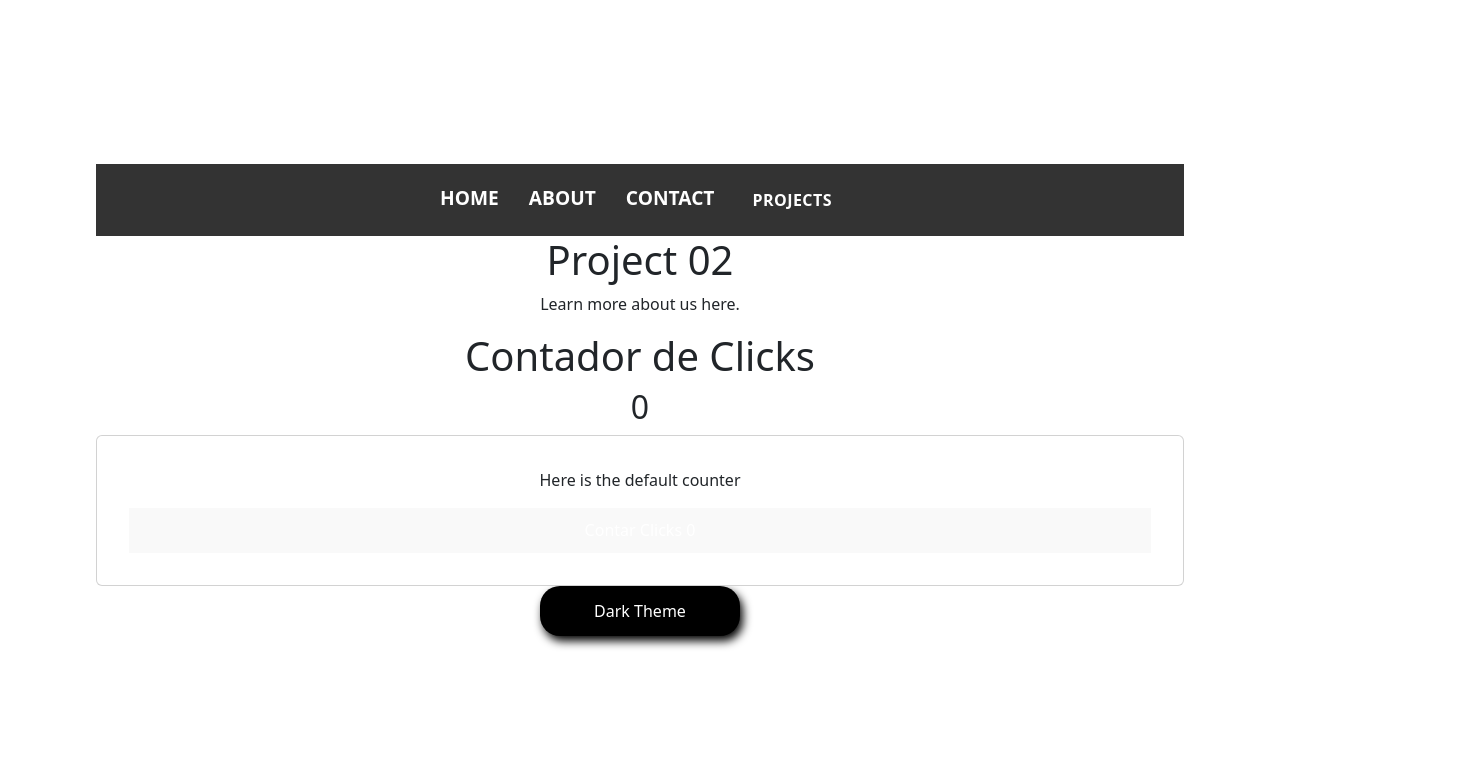
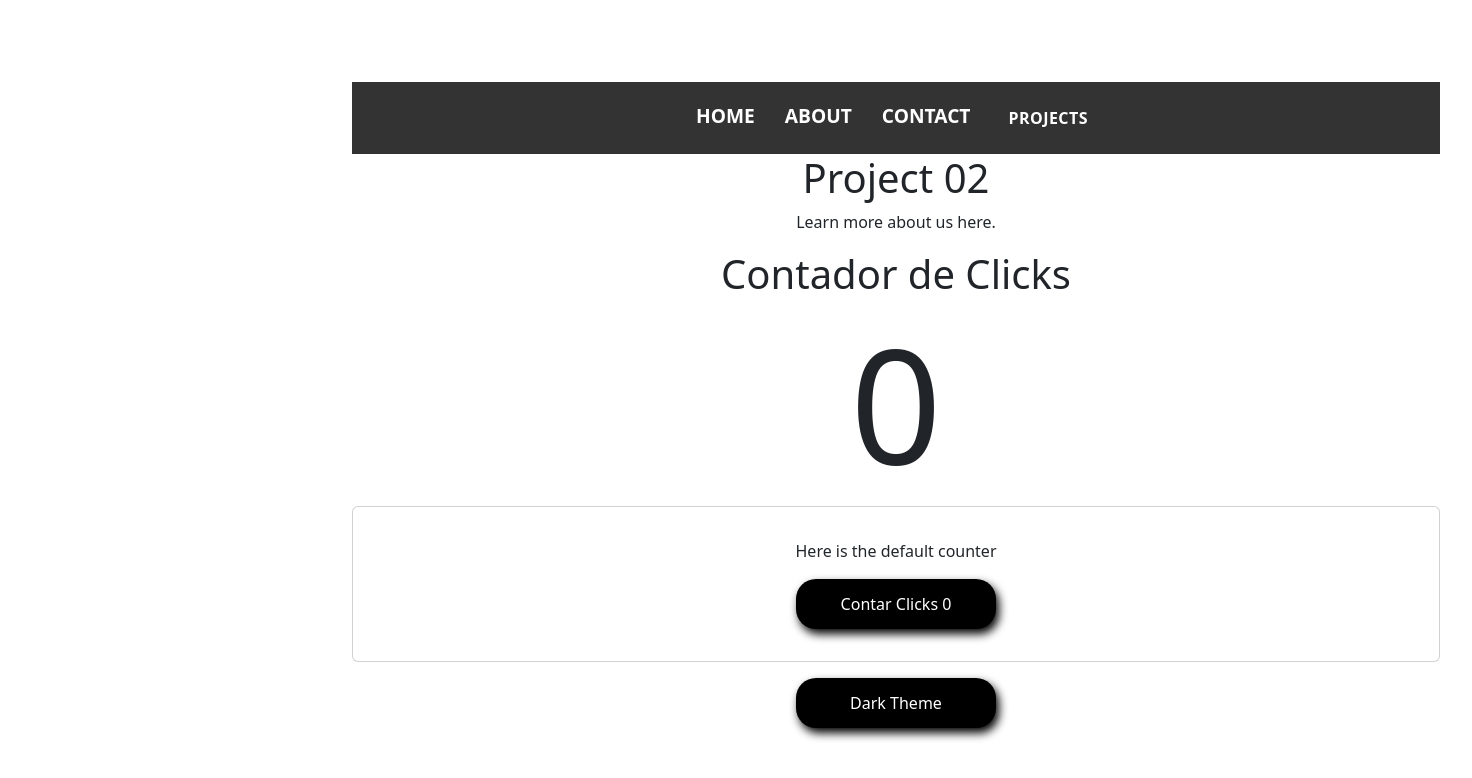
Before and after one commit to lbruster/changecolor, a React (Vite) app: page /projects/2 in a window 1280 px wide. Shown: the top 778 px of the page, 1472 px wide, since content can reach past the window. Built offline with nearby package versions, Linux system fonts and the light colour scheme.

Commit message:
project 2

```diff
--- a/src/App.css
+++ b/src/App.css
@@ -4,6 +4,11 @@
   margin: 0 auto;
   padding: 2rem;
   text-align: center;
+}
+div#root {
+  top: 50px;
+  position: absolute;
+  left: 25%;
 }
 
 .logo {
@@ -84,7 +89,17 @@ section button {
   border-radius: 20px;
   height: 50px;
 }
-
+h2.conteo-clicks {
+  font-size: 10rem;
+}
+app button {
+  background: #000;
+  width: 200px;
+  margin: 0 auto;
+  box-shadow: 3px 5px 10px #000;
+  border-radius: 20px;
+  height: 50px;
+}
 /*** Dark Theme ***/
 .base-button {
   background: #000;
--- a/src/Theme.tsx
+++ b/src/Theme.tsx
@@ -20,12 +20,16 @@ function SelectTheme() {
   };
 
   return (
+    <>
+      <p></p>
+      <p></p>
       <button
         className={`base-button ${isActive ? "active-button" : ""}`}
         onClick={toggleActive}
       >
         {`${isActive ? "Light Theme" : "Dark Theme"}`}
       </button>
+    </>
   );
 }
 
--- a/src/components/projects/project02.tsx
+++ b/src/components/projects/project02.tsx
@@ -17,6 +17,7 @@ const Project02 = () => {
   realizados.
       */
     <>
+      <section className="projects">
         <div>
           <h1>Project 02</h1>
           <p>Learn more about us here.</p>
@@ -27,6 +28,7 @@ const Project02 = () => {
           <p>Here is the default counter</p>
           <button onClick={incrementar}>Contar Clicks {count}</button>
         </div>
+      </section>
     </>
   );
 };
--- a/src/components/projects/project03.tsx
+++ b/src/components/projects/project03.tsx
@@ -2,10 +2,14 @@ import React from "react";
 
 const About = () => {
   return (
-    <div>
-      <h1>Project 03</h1>
-      <p>Learn more about us here.</p>
-    </div>
+    <>
+      <section className="projects">
+        <div>
+          <h1>Project 03</h1>
+          <p>Learn more about us here.</p>
+        </div>
+      </section>
+    </>
     /*
     1. Cambiador de Color de Fondo
 Objetivo del ejercicio: Practicar eventos en JavaScript y manipulación de estilos del DOM.
--- a/src/components/projects/project04.tsx
+++ b/src/components/projects/project04.tsx
@@ -2,10 +2,15 @@ import React from "react";
 
 const About = () => {
   return (
-    <div>
-      <h1>Project 04</h1>
-      <p>Learn more about us here.</p>
-    </div>
+    <>
+      <section className="projects">
+        <div>
+          <h1>Project 04</h1>
+          <p>Learn more about us here.</p>
+        </div>
+      </section>
+    </>
+
     /*
     1. Cambiador de Color de Fondo
 Objetivo del ejercicio: Practicar eventos en JavaScript y manipulación de estilos del DOM.
--- a/src/components/projects/project05.tsx
+++ b/src/components/projects/project05.tsx
@@ -2,10 +2,14 @@ import React from "react";
 
 const About = () => {
   return (
-    <div>
-      <h1>Project 05</h1>
-      <p>Learn more about us here.</p>
-    </div>
+    <>
+      <section className="projects">
+        <div>
+          <h1>Project 05</h1>
+          <p>Learn more about us here.</p>
+        </div>
+      </section>
+    </>
     /*
     1. Cambiador de Color de Fondo
 Objetivo del ejercicio: Practicar eventos en JavaScript y manipulación de estilos del DOM.
--- a/src/components/projects/project06.tsx
+++ b/src/components/projects/project06.tsx
@@ -2,10 +2,14 @@ import React from "react";
 
 const About = () => {
   return (
-    <div>
-      <h1>Project 06</h1>
-      <p>Learn more about us here.</p>
-    </div>
+    <>
+      <section className="projects">
+        <div>
+          <h1>Project 06</h1>
+          <p>Learn more about us here.</p>
+        </div>
+      </section>
+    </>
     /*
     1. Cambiador de Color de Fondo
 Objetivo del ejercicio: Practicar eventos en JavaScript y manipulación de estilos del DOM.
--- a/src/components/projects/project07.tsx
+++ b/src/components/projects/project07.tsx
@@ -2,10 +2,14 @@ import React from "react";
 
 const About = () => {
   return (
-    <div>
-      <h1>Project 07</h1>
-      <p>Learn more about us here.</p>
-    </div>
+    <>
+      <section className="projects">
+        <div>
+          <h1>Project 07</h1>
+          <p>Learn more about us here.</p>
+        </div>
+      </section>
+    </>
     /*
     7. Generador de Contraseñas Aleatorias
 Objetivo del ejercicio: Practicar generación de cadenas aleatorias y uso de formularios.
--- a/src/components/projects/project08.tsx
+++ b/src/components/projects/project08.tsx
@@ -2,10 +2,15 @@ import React from "react";
 
 const About = () => {
   return (
-    <div>
-      <h1>Project 08</h1>
-      <p>Learn more about us here.</p>
-    </div>
+    <>
+      <section className="projects">
+        <div>
+          <h1>Project 08</h1>
+          <p>Learn more about us here.</p>
+        </div>
+      </section>
+    </>
+
     /*
 8. Contador de Palabras y Caracteres
 Objetivo del ejercicio: Practicar eventos en tiempo real y manipulación avanzada del DOM.
--- a/src/components/projects/project09.tsx
+++ b/src/components/projects/project09.tsx
@@ -2,10 +2,14 @@ import React from "react";
 
 const About = () => {
   return (
-    <div>
-      <h1>Project 09</h1>
-      <p>Learn more about us here.</p>
-    </div>
+    <>
+      <section className="projects">
+        <div>
+          <h1>Project 09</h1>
+          <p>Learn more about us here.</p>
+        </div>
+      </section>
+    </>
     /*
 9. Lista de Tareas con LocalStorage
 Objetivo del ejercicio: Practicar persistencia de datos con localStorage.
```
Lines whose indentation alone changed are shown as unchanged.
